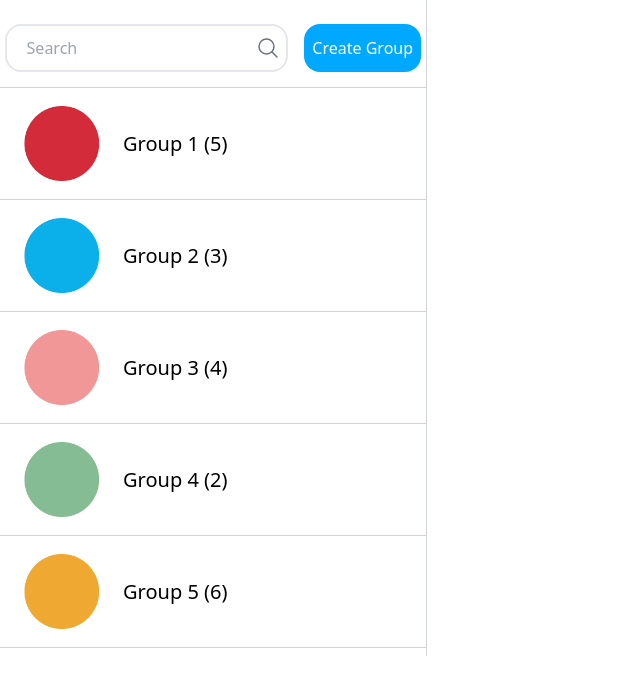
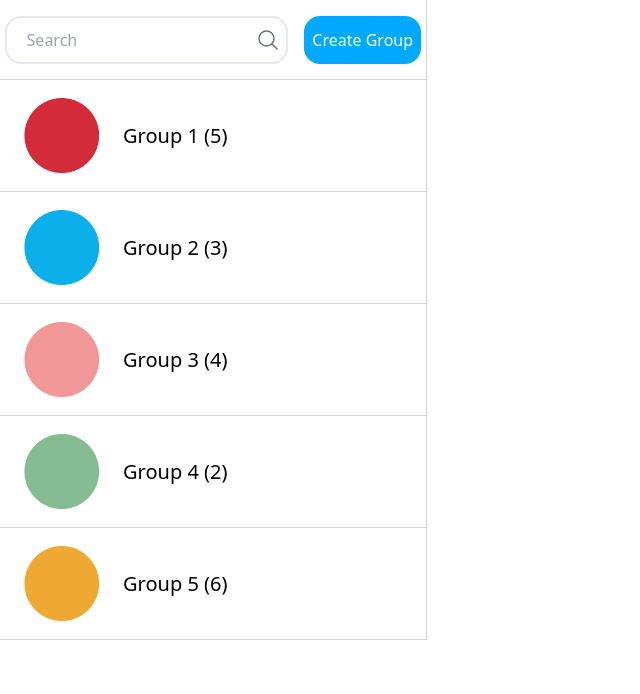
Before and after one commit to tanawinvisa/chat-kodwing-kogsing-kodsad, a Next.js app in the folder client/: page /Left-Sidebar/list-group in a window 1280 px wide. Shown: the top 694 px of the page, without its empty margins (0-640 px from the left). Built offline with nearby package versions, Linux system fonts and the light colour scheme; no server answers.

Commit message:
fix padding list group

```diff
--- a/client/src/pages/Left-Sidebar/list-group.tsx
+++ b/client/src/pages/Left-Sidebar/list-group.tsx
@@ -101,7 +101,7 @@ const Groups: React.FC<ChatGroupsProps> = ({
   ];
 
   return (
-    <div className="bg-white w-1/3 border-r dark:bg-gray-800 border-gray-300 py-2 h-full flex flex-col">
+    <div className="bg-white w-1/3 border-r dark:bg-gray-800 border-gray-300 h-full flex flex-col">
       <div className="h-20 w-full border-b border-gray-300 dark:border-white flex items-center justify-center space-x-4">
         <form
           className="w-2/3 flex items-center relative"
```
